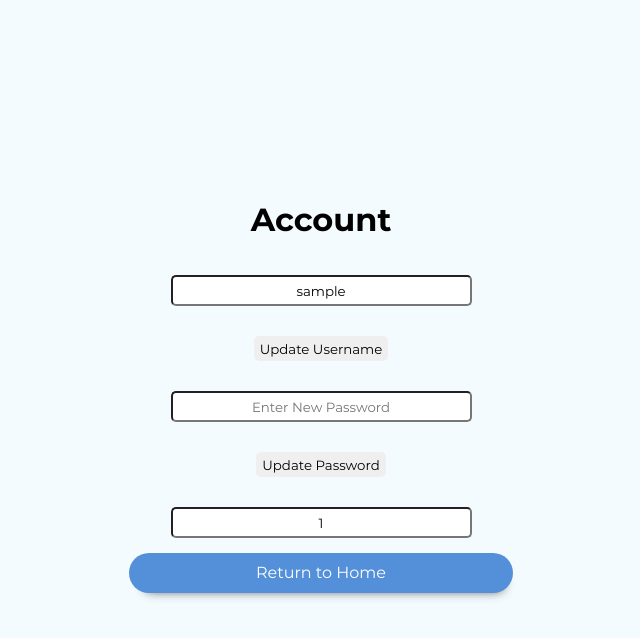
After one commit to Strvm/URL-Shortner, a PHP site: page /account_page.php in a window 1280 px wide. The commit adds this page. Shown: the top 638 px of the page, without its empty margins (319-959 px from the left). Run offline with PHP 8.4, Linux system fonts and the light colour scheme; the visitor is signed in with stand-in values (Sample User, id 1).

Commit message:
added account info/edit page

```diff
--- /dev/null
+++ b/account_page.php
@@ -0,0 +1,54 @@
+<!DOCTYPE html>
+<html lang="en">
+<head>
+    <meta charset="UTF-8">
+    <title>Account</title>
+    <link href="https://unpkg.com/aos@2.3.1/dist/aos.css" rel="stylesheet">
+    <link rel="stylesheet" href="https://cdnjs.cloudflare.com/ajax/libs/font-awesome/4.7.0/css/font-awesome.min.css">
+    <link rel="stylesheet" href="styles/fonts.css">
+    <link rel="stylesheet" href="styles/accounts.css">
+</head>
+<body>
+<div class="container">
+    <h1>Account</h1>
+
+<?php
+require_once "connection.php";
+require_once "loginUtils.php";
+echo "<form method='post' class='accountForm' action='account_page.php'>
+            <input type='text' size='30' value='" . $_SESSION['username'] . "' name='account' class='accountName'>
+            <input type='submit' class='accountSubmit' name='accountNameUpdate' value='Update Username' />
+      </form>
+      <form method='post' class='accountForm' action='account_page.php'>
+            <input size='30' type='password' name='password' class='inputForm' placeholder='Enter New Password'
+                       pattern='^[A-Za-z0-9_!@#$%*]{6,50}$' required>
+            <input type='submit' class='passwordSubmit' name='accountPasswordUpdate' value='Update Password' />
+      </form>
+      <input type='text' size='30' value='" . $_SESSION['reg_date'] . "' name='reg_date' class='registerInput' readonly>
+            ";
+
+if (isset($_POST)) {
+    global $linkConn;
+    if (isset($_POST['accountNameUpdate'])) {
+        updateUsername($_SESSION['uuid'], $linkConn, $_POST['account']);
+        //Used to refresh Session variable.
+        header('Location: /account_page.php');
+    }elseif (isset($_POST['accountPasswordUpdate'])) {
+        updatePassword($_SESSION['uuid'], $_POST['password'], $linkConn);
+    }
+
+}
+
+?>
+    <a href="/index.php" data-aos="flip-left">
+        <div>Return to Home</div>
+    </a>
+</div>
+<script>
+    AOS.init({
+        once: true,
+        duration: 1000,
+    });
+</script>
+</body>
+</html>
--- a/loginUtils.php
+++ b/loginUtils.php
@@ -39,7 +39,22 @@ function logoutUser(){
     session_destroy();
 }
 
+function updateUsername($uuid, $conn, $username){
+    $sql = ("UPDATE users.Users SET username='".$username."' WHERE uuid='" . $uuid . "'");
+    if ($conn->query($sql) === FALSE) {
+        echo "Error: " . $sql . "<br>" . $conn->error;
+    }
+    $_SESSION['username'] = $username;
 
+}
+
+function updatePassword($uuid, $password, $conn){
+    $hashed = password_hash($password, PASSWORD_DEFAULT);
+    $sql = ("UPDATE users.Users SET password='".$hashed."' WHERE uuid='" . $uuid . "'");
+    if ($conn->query($sql) === FALSE) {
+        echo "Error: " . $sql . "<br>" . $conn->error;
+    }
+}
 
 function addUser($username, $password, $connection){
     if (checkIfUserExits($username, $connection)){
--- /dev/null
+++ b/styles/accounts.css
@@ -0,0 +1,65 @@
+body, html{
+    margin: 0;
+    padding: 0;
+    background-color: #F4FBFF;
+}
+*{
+    font-family: "Montserrat";
+}
+
+input{
+    height: 25px;
+    border-radius: 5px;
+    text-align: center;
+    margin: 15px 0px;
+}
+
+input[type="submit"]{
+    border: none;
+    transition: background-color 100ms linear;
+}
+
+input:focus{
+    outline: none;
+}
+
+label{
+    margin-right: 20px;
+}
+
+input[type="submit"]:hover{
+    color: white;
+    background-color: #4EA8DE;
+    transition: background-color 100ms linear;
+}
+
+.container{
+
+    margin: 0 auto;
+    margin-top: 200px;
+    text-align: center;
+    width: 30%;
+    height: 100%;
+}
+
+a{
+    text-decoration: none;
+}
+
+a div{
+    width: 100%;
+    color: white;
+    line-height: 40px;
+    height: 40px;
+    border-radius: 50px;
+    background-color: #5390D9;
+    box-shadow: 3px 10px 11px -12px rgba(0,0,0,0.75);
+    transition: background-color 300ms, color 300ms linear;
+
+}
+
+a div:hover{
+    background-color: #ecf0f1;
+    color: #4EA8DE;
+    transition: background-color 300ms, color 300ms linear;
+}
```
Also changed, not shown: links_page.php (+12 -9 lines), styles/shortner.css (line endings or trailing spaces).
